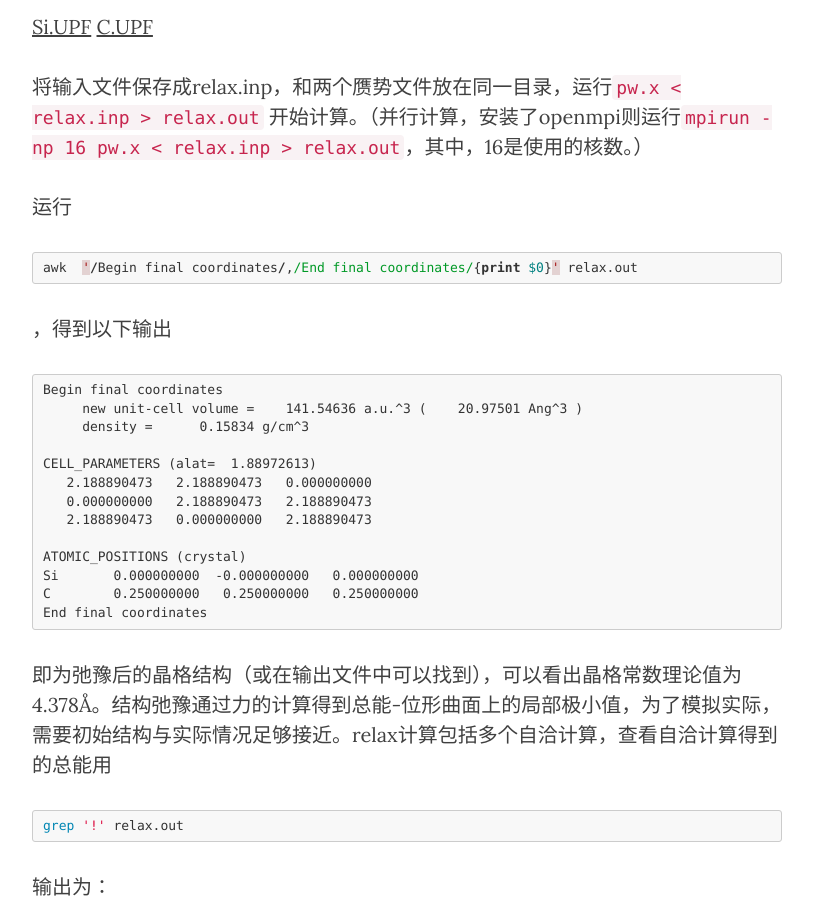
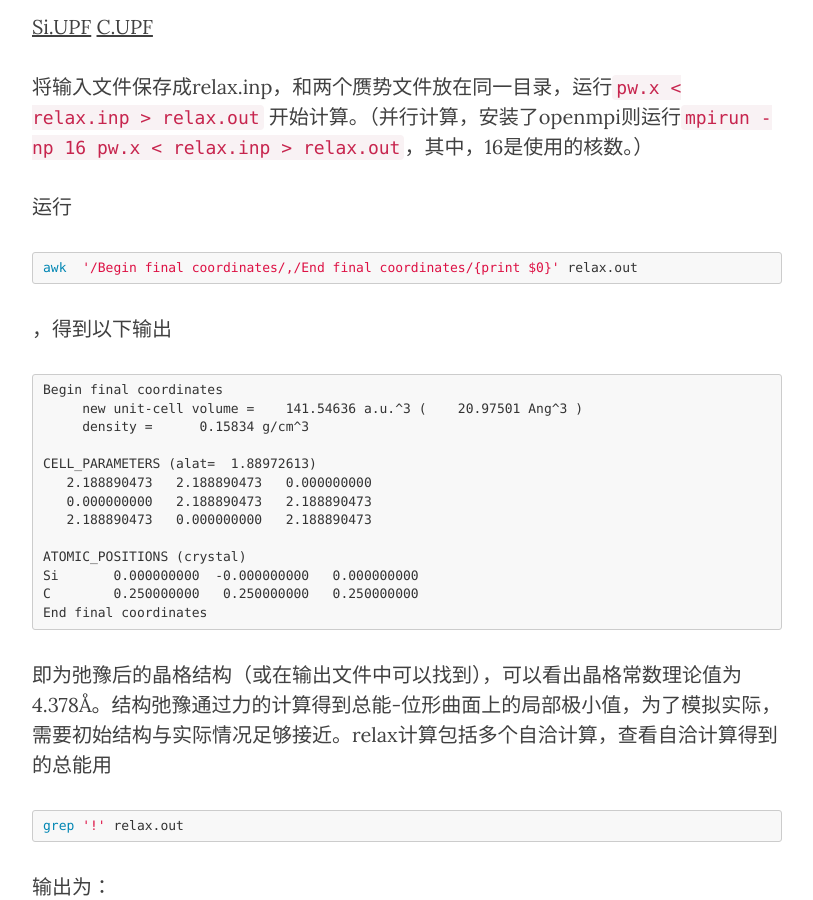
Before and after one commit to yyyu200/DFTbook, a Jekyll site: the page built from _posts/2019-04-01-HandsOn.md, in a window 1280 px wide and 900 px high, scrolled down 6002 px. Shown: the whole window, without its empty margins (233-1046 px from the left). Built offline with Jekyll 4.4.1, drawn with Linux system fonts in a browser that asks for light colours; nearby versions of some CDN libraries; formulas are drawn with MathJax 3; comment, search, counter and statistics services are not loaded.

Commit message:
modify at20190916-12:26:04-aliyun

````diff
--- a/_posts/2019-04-01-HandsOn.md
+++ b/_posts/2019-04-01-HandsOn.md
@@ -166,7 +166,7 @@ K_POINTS {automatic}
 将输入文件保存成relax.inp，和两个赝势文件放在同一目录，运行```pw.x < relax.inp > relax.out``` 开始计算。（并行计算，安装了openmpi则运行```mpirun -np 16 pw.x < relax.inp > relax.out```，其中，16是使用的核数。）
 
 运行
-```awk
+```bash
 awk  '/Begin final coordinates/,/End final coordinates/{print $0}' relax.out
 ```
 
````
